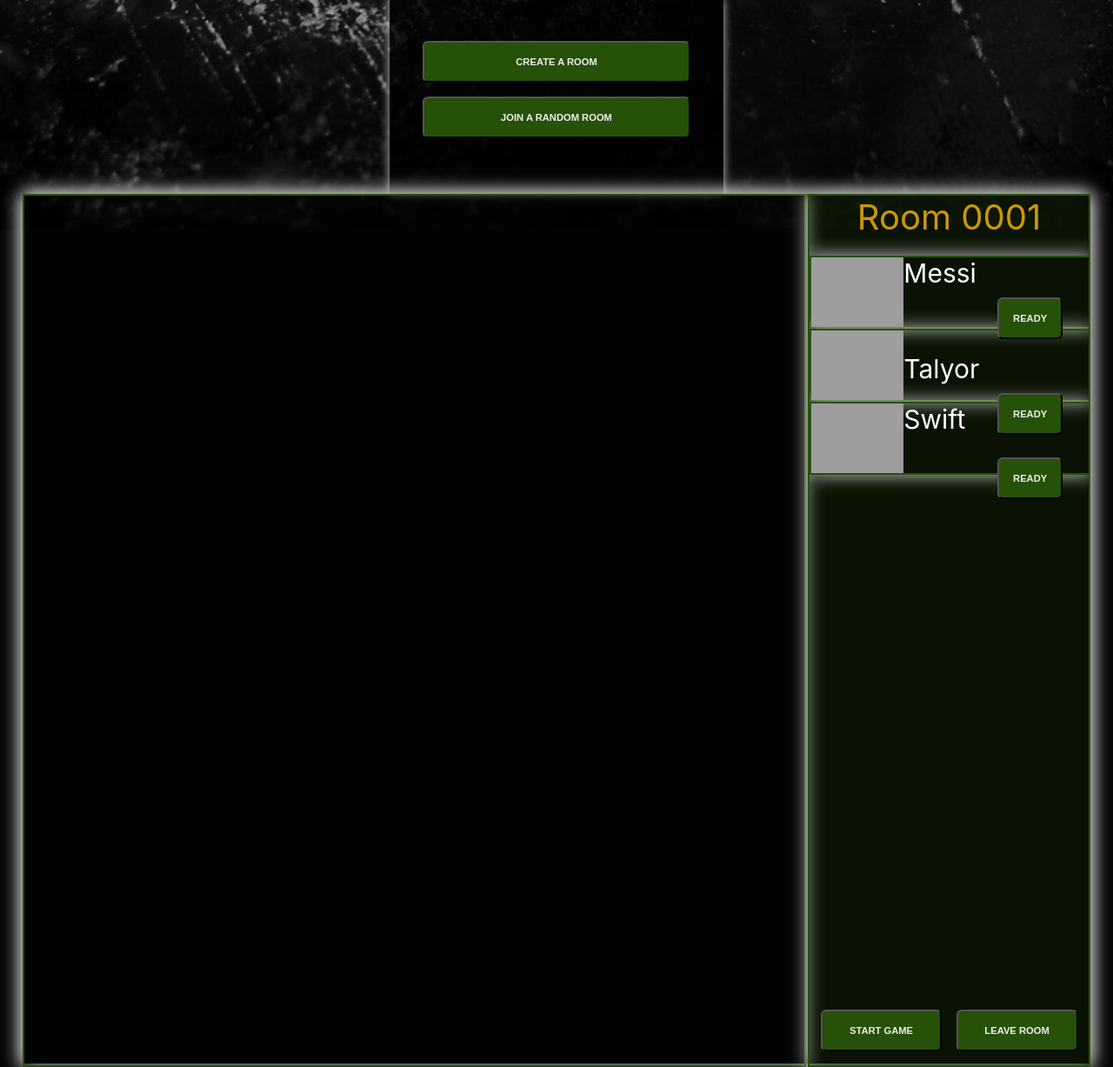
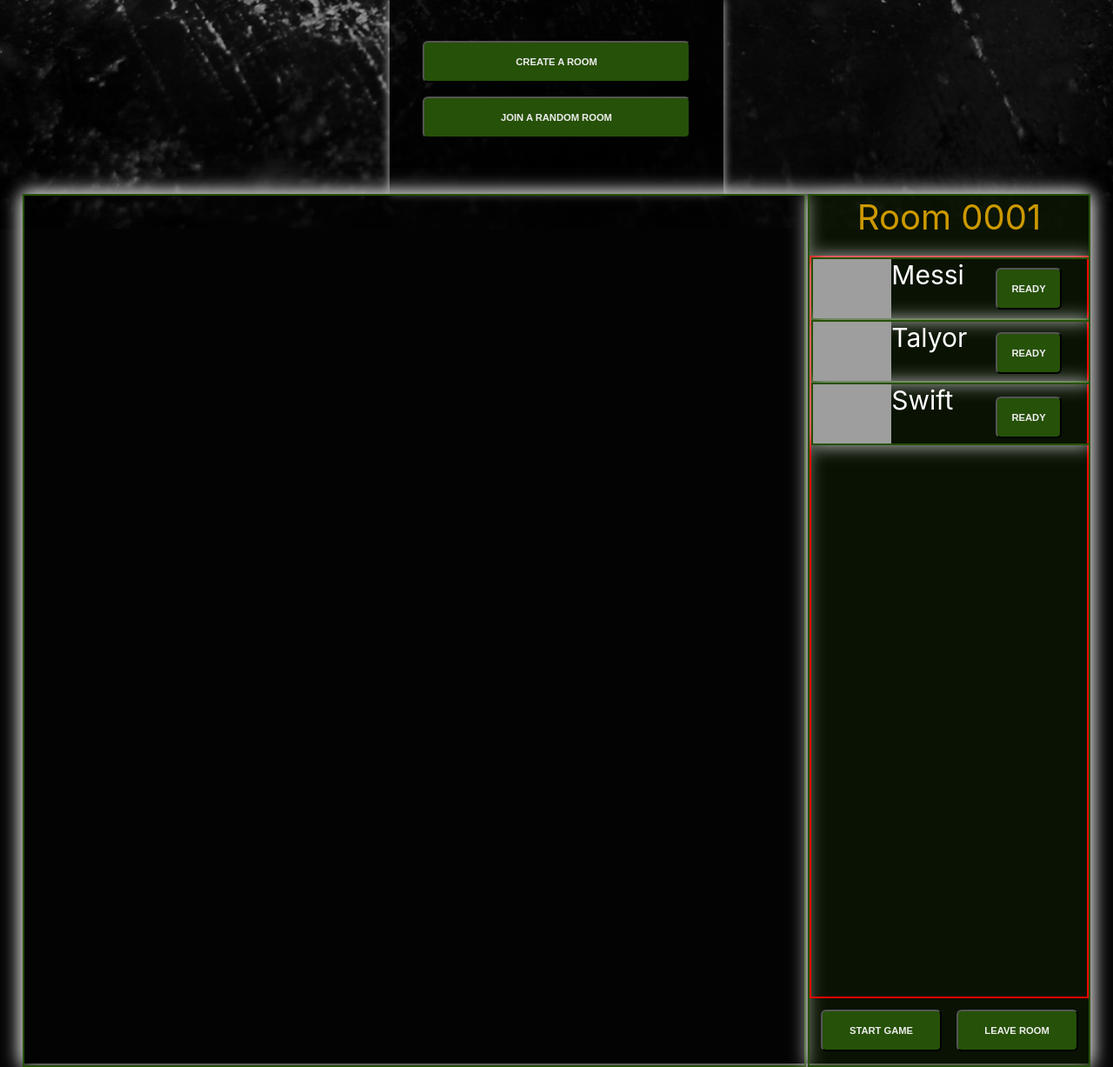
Before and after one commit to jacky8hyf/CS169CombatingSnake, a Django app: template gameStart/templates/index.html in a window 1280 px wide. Shown: the part 537-1764 px from the top of the page at 87% size. Run offline with Django 3.2, Linux system fonts and the light colour scheme; the template is opened without the code that fills it, so the values that code supplies are empty; grey boxes are pictures that could not be loaded.

Commit message:
changedSomeCssToFitJoinRoom

```diff
--- a/gameStart/static/js/user.js
+++ b/gameStart/static/js/user.js
@@ -13,6 +13,11 @@ var UserHandler = (function() {
     // Handle room requests
     var createRoomForm;
     var createRoomButton;
+
+    var joinRoomButton;
+    var roomSize = 8;
+    var players;    //list of players inside the room
+    var playerHtmlTemplate;
 
     /**
      * HTTP GET request
@@ -214,6 +219,10 @@ var UserHandler = (function() {
         createRoomForm = $(".create_room");
         createRoomButton = $(".create_button");
         userInfo = $('div.userInfo');
+
+        joinRoomButton=$(".submit-roomjoin");
+        playerHtmlTemplate=(".right_panel .player")[0].outerHTML;
+        players = $(".right_panel");
         //createRoomForm.hide();
 
         attachLoginHandler();
--- a/gameStart/static/styles/create_room.css
+++ b/gameStart/static/styles/create_room.css
@@ -35,6 +35,12 @@
 	text-align: center;
 	margin-right: 10px;
 	overflow: auto;
+}
+.players{
+	height: 85%;
+	border:solid;
+	border-width: 2px;
+	border-color: red;
 }
 .room_id{
 	margin-bottom: 20px;
--- a/gameStart/templates/roompage.html
+++ b/gameStart/templates/roompage.html
@@ -9,6 +9,7 @@
         <div class="title">
             <div class="room_id"> Room 0001</div>
         </div>
+        <div class="players">
             <div class="player">
                 <img src="../static/images/icon.png" class="snake_icon">
                 <div class="name">Messi</div>
@@ -42,6 +43,7 @@
                 </div>
             </div>
         </div>
+    </div>
     <div class="form game-start-leave">
          <div class="form_field">
          	<input type="submit" value="Start Game" class="submit-start">
```
Also changed, not shown: db.sqlite3 (deleted). Lines whose indentation alone changed are shown as unchanged.
